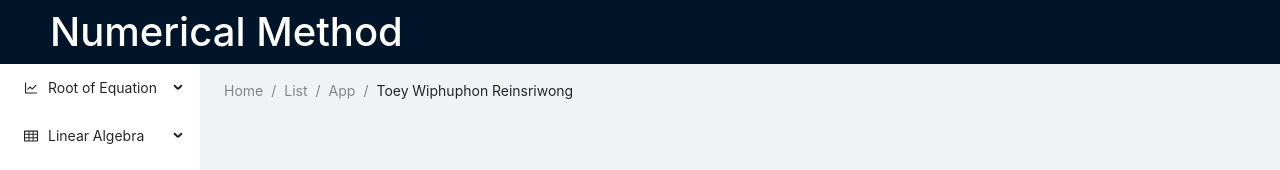
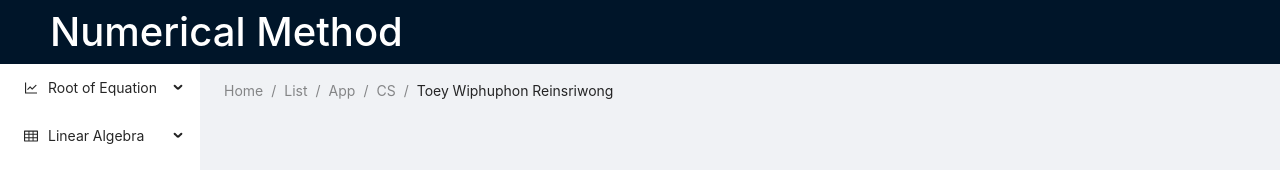
Before and after one commit to toey34293/Numerical-Method, a React (Create React App) app: page / in a window 1280 px wide. Shown: the top 170 px of the page. Built offline with nearby package versions, Linux system fonts and the light colour scheme; what react-mathquill would draw is missing.

Commit message:
my profile

```diff
--- a/src/App.js
+++ b/src/App.js
@@ -145,7 +145,19 @@ function App() {
               <Breadcrumb.Item>Home</Breadcrumb.Item>
               <Breadcrumb.Item>List</Breadcrumb.Item>
               <Breadcrumb.Item>App</Breadcrumb.Item>
-              <Breadcrumb.Item>Toey Wiphuphon Reinsriwong</Breadcrumb.Item>
+              <Breadcrumb.Item>
+                <a className="App-link" href="http://cs.kmutnb.ac.th/">
+                  CS
+                </a>
+              </Breadcrumb.Item>
+              <Breadcrumb.Item>
+                <a
+                  className="App-link"
+                  href="https://www.facebook.com/profile.php?id=100008824681944"
+                >
+                  Toey Wiphuphon Reinsriwong
+                </a>
+              </Breadcrumb.Item>
             </Breadcrumb>
             <Content
               className="site-layout-background"
```
